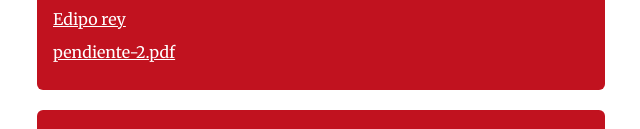
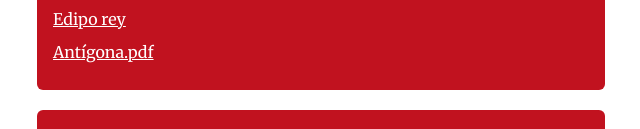
Before and after one commit to lautibelelli/Biblioteca-Virtual-CE-ISD-2025, a plain HTML site: page index.html in a window 1280 px wide. Shown: the part 669-798 px from the top of the page, 319-959 px from the left. Drawn offline with Linux system fonts and the light colour scheme.

Commit message:
Update index.html
antigona

```diff
--- a/index.html
+++ b/index.html
@@ -42,7 +42,7 @@
       <ul>
         <li><a href="cuarto/farenheit-451.pdf" target="_blank">farenheit-451.pdf</a></li>
         <li><a href="cuarto/EDIPO REY TEXTO COMPLETO.pdf" target="_blank">Edipo rey</a></li>
-        <li><a href="cuarto/pendiente-2.pdf" target="_blank">pendiente-2.pdf</a></li>
+        <li><a href="cuarto/LITERATURA GRIEGA. ANTÍGONA de Sófocles.pdf" target="_blank">Antígona.pdf</a></li>
       </ul>
     </div>
 
```
